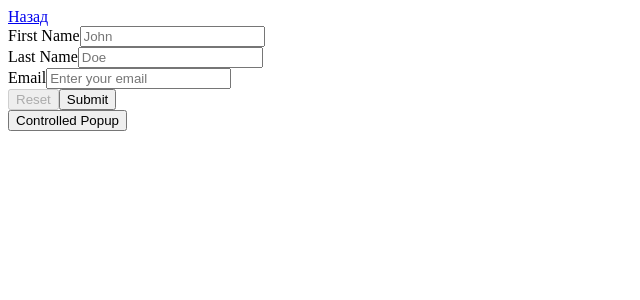
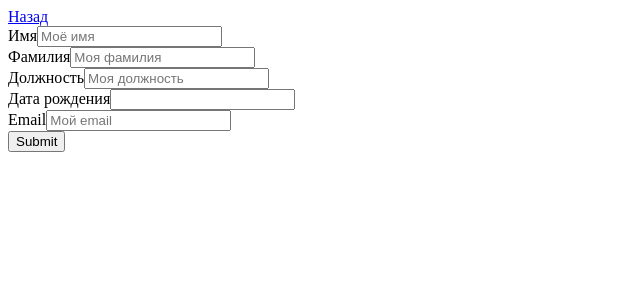
Before and after one commit to igorurr/testovoe, a React (Create React App) app: page /add in a window 1280 px wide. Shown: the top 300 px of the page, without its empty margins (0-640 px from the left). Built offline with nearby package versions, Linux system fonts and the light colour scheme.

Commit message:
no message

```diff
--- a/src/containers/Form.js
+++ b/src/containers/Form.js
@@ -1,7 +1,7 @@
 import React, { Component } from 'react';
 import { connect } from 'react-redux'
 import { createStore, combineReducers } from 'redux'
-import { Router, Route, Link, Redirect } from 'react-router-dom'
+import { Router, Route, Link, Redirect, withRouter } from 'react-router-dom'
 import { syncHistoryWithStore, routerReducer } from 'react-router-redux'
 
 import styled from "styled-components";
@@ -10,6 +10,11 @@ import { withFormik } from 'formik';
 
 import Popup from "./Popup";
 
+
+
+
+import createHistory from 'history/createBrowserHistory';
+var history = createHistory();
 
 
 const InputFeedback = ({ error }) =>
@@ -67,6 +72,11 @@ const TextInput = ({
 
 
 class MyForm extends Component {
+	constructor(props){
+		super(props);
+		this.state = { wasSubmittingOnce: false };
+	}
+
 	render(){
 		const {
 			values,
@@ -79,14 +89,19 @@ class MyForm extends Component {
 			handleReset,
 			isSubmitting
 		} = this.props;
+
+		console.log('MyForm',isSubmitting);
+		if( !this.state.wasSubmittingOnce && isSubmitting )
+			this.setState({ wasSubmittingOnce: true });
+
 		return (
 			<form onSubmit={handleSubmit}>
 			  <TextInput
 				id="firstName"
 				type="text"
-				label="First Name"
-				placeholder="John"
-				error={touched.firstName && errors.firstName}
+				label="Имя"
+				placeholder="Моё имя"
+				error={(this.state.wasSubmittingOnce || touched.firstName) && errors.firstName}
 				value={values.firstName}
 				onChange={handleChange}
 				onBlur={handleBlur}
@@ -94,10 +109,29 @@ class MyForm extends Component {
 			  <TextInput
 				id="lastName"
 				type="text"
-				label="Last Name"
-				placeholder="Doe"
-				error={touched.lastName && errors.lastName}
+				label="Фамилия"
+				placeholder="Моя фамилия"
+				error={(this.state.wasSubmittingOnce || touched.lastName) && errors.lastName}
 				value={values.lastName}
+				onChange={handleChange}
+				onBlur={handleBlur}
+			  />
+			  <TextInput
+				id="post"
+				type="text"
+				label="Должность"
+				placeholder="Моя должность"
+				error={(this.state.wasSubmittingOnce || touched.post) && errors.post}
+				value={values.firstName}
+				onChange={handleChange}
+				onBlur={handleBlur}
+			  />
+			  <TextInput
+				id="dateWasBorn"
+				type="text"
+				label="Дата рождения"
+				error={(this.state.wasSubmittingOnce || touched.dateWasBorn) && errors.dateWasBorn}
+				value={values.firstName}
 				onChange={handleChange}
 				onBlur={handleBlur}
 			  />
@@ -105,25 +139,17 @@ class MyForm extends Component {
 				id="email"
 				type="email"
 				label="Email"
-				placeholder="Enter your email"
-				error={touched.email && errors.email}
+				placeholder="Мой email"
+				error={(this.state.wasSubmittingOnce || touched.email) && errors.email}
 				value={values.email}
 				onChange={handleChange}
 				onBlur={handleBlur}
 			  />
-			  <button
-				type="button"
-				className="outline"
-				onClick={handleReset}
-				disabled={!dirty || isSubmitting}
-			  >
-				Reset
-			  </button>
 			  <button type="submit" disabled={isSubmitting}>
 				Submit
 			  </button>
 
-			  <Popup />
+				<Popup opened={isSubmitting} />
 
 			</form>
 		);
@@ -134,26 +160,35 @@ class MyForm extends Component {
 const MyEnhancedForm = withFormik({
   validationSchema: Yup.object().shape({
     firstName: Yup.string()
-      .min(2, "C'mon, your name is longer than that")
-      .required('First name is required.'),
+      .max(15, 'Максимальная длина имени 15 символов')
+	  .matches(/^([А-Яа-я]*)$/, 'Имя должно быть написана на русском языке')
+      .required('Поле пусто'),
     lastName: Yup.string()
-      .min(2, "C'mon, your name is longer than that")
-      .required('Last name is required.'),
+      .max(15, 'Максимальная длина фамилии 15 символов')
+	  .matches(/^([А-Яа-я]*)$/, 'Фамилия должна быть написана на русском языке')
+      .required('Поле пусто'),
     email: Yup.string()
-      .email('Invalid email address')
-      .required('Email is required!'),
+      .email('Невалидный email адрес')
+      .required('Поле пусто'),
+    post: Yup.string()
+      .required('Поле пусто'),
+    dateWasBorn: Yup.date()
+		.typeError('Неверный формат даты')
+		.max(new Date(), 'Это невозможно')
   }),
 
   /*mapPropsToValues: ({ user }) => ({
     ...user,
   }),*/
+  //history.push("/redirect_url");
 
   handleSubmit: (values, { props, setSubmitting }) => {
-    //console.log(values);
-    console.log(props);
+	console.log(values);
 	props.addCoworker(values);
-    setSubmitting(false);
-	<Redirect to={{ pathname: "/login" }} />
+    //setSubmitting(false);
+	//props.history.push('/list');
+	//this.setState({r:'e'});
+	setTimeout(() => props.history.push('/list'), 1500);
   },
 
   displayName: 'MyForm',
@@ -161,4 +196,4 @@ const MyEnhancedForm = withFormik({
 
 
 
-export default connect()(MyEnhancedForm);
+export default withRouter(MyEnhancedForm);
--- a/src/containers/Popup.js
+++ b/src/containers/Popup.js
@@ -2,25 +2,31 @@ import React, { Component } from 'react';
 import ContainerPopup from "reactjs-popup";
 
 export default class Popup extends React.Component {
+	checkOpened() {
+		return (this.props.opened !== undefined && this.props.opened) || this.state.opened;
+	}
+
   constructor(props) {
     super(props);
-    this.state = { open: false };
+	console.log('popup', props.opened);
+    this.state = { opened: (this.props.opened !== undefined && this.props.opened) };
   }
   openModal = () => {
-    this.setState({ open: true });
-  };
+    this.setState({ opened: true });
+  }
   closeModal = () => {
-    this.setState({ open: false });
-  };
+    this.setState({ opened: false });
+  }
+
+  componentDidUpdate(){
+
+  }
 
   render() {
     return (
       <div>
-        <button className="button" onClick={this.openModal}>
-          Controlled Popup
-        </button>
         <ContainerPopup
-          open={this.state.open}
+          open={this.checkOpened()}
           closeOnDocumentClick
           onClose={this.closeModal}
         >
@@ -28,19 +34,8 @@ export default class Popup extends React.Component {
             <a className="close" onClick={this.closeModal}>
               &times;
             </a>
-            Lorem ipsum dolor sit amet, consectetur adipisicing elit. Beatae magni
-            omnis delectus nemo, maxime molestiae dolorem numquam mollitia, voluptate
-            ea, accusamus excepturi deleniti ratione sapiente! Laudantium, aperiam
-            doloribus. Odit, aut.
-
-			<button
-				className="button"
-				onClick={() => {
-					this.closeModal();
-				}}
-			>
-				close modal
-			</button>
+			<p>Данныe успешно добавлены</p>
+            <p>Через 1,5 секунды вы будете переброшены на прошлый роут</p>
           </div>
         </ContainerPopup>
       </div>
--- a/src/index.js
+++ b/src/index.js
@@ -24,7 +24,7 @@ const store = createStore(
 
 //console.log(store.getState());
 
-export const history = createHistory();
+var history = createHistory();
 
 ReactDOM.render(
 	<Provider store={store}>
--- a/src/reducers/UserList.js
+++ b/src/reducers/UserList.js
@@ -13,11 +13,11 @@ export default function UserList(state = initialState, action) {
         List: [
 			...state.List,
 			{
-				dateOfBirth:	154289653,
+				dateOfBirth:	action.coworkerData.dateWasBorn,
 				firstName:		action.coworkerData.firstName,
 				lastName:		action.coworkerData.lastName,
 				ava:			'https://pp.userapi.com/c846322/v846322871/a0c39/V8e-pUPjt8w.jpg?ava=1',
-				post:			'Unity developer',
+				post:			action.coworkerData.post,
 				email:			action.coworkerData.email,
 			}
 		]
```
